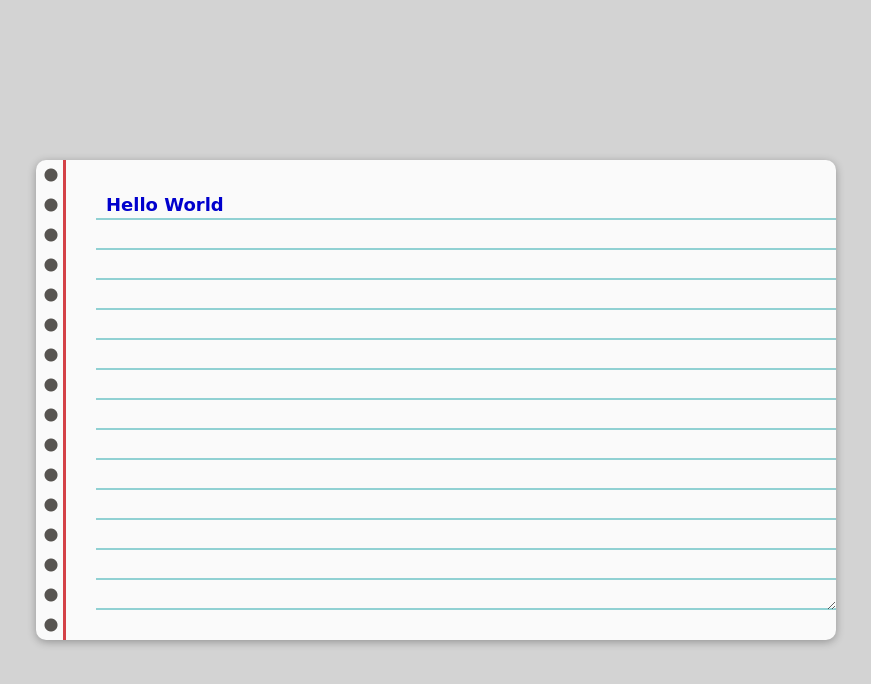
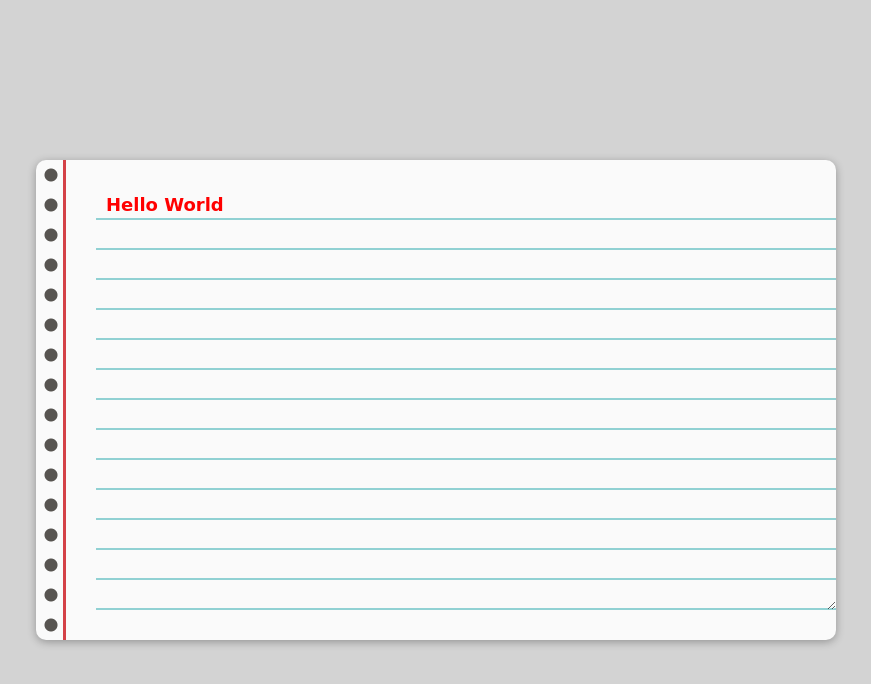
Before and after one commit to mustafakumshi/Notes, a plain HTML site: page index.html in a window 1280 px wide. Shown: the whole page, without its empty margins (204-1075 px from the left). Drawn offline with Linux system fonts and the light colour scheme.

Commit message:
Updated Color

```diff
--- a/style.css
+++ b/style.css
@@ -65,7 +65,7 @@
   padding: 0 10px;
   border: 0;
   outline: 0;
-  color: mediumblue;
+  color: red;
   font-family: cursive;
   font-weight: bold;
   font-size: 18px;
```
